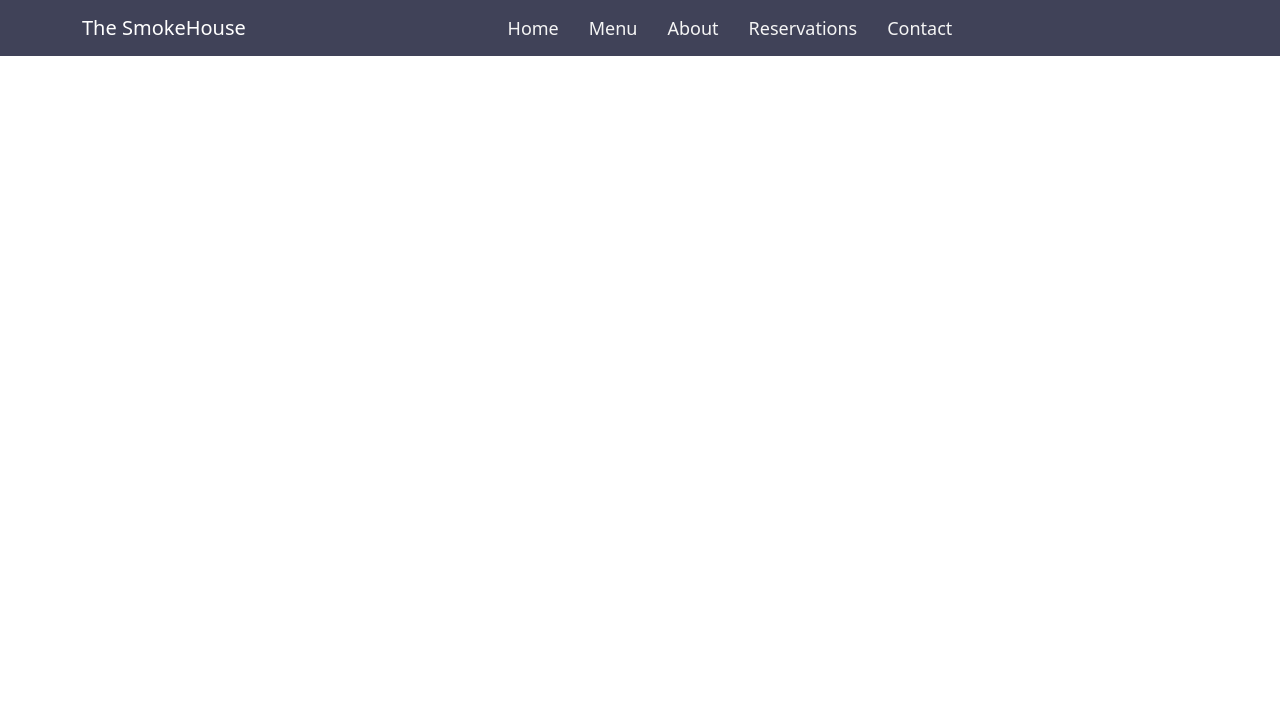
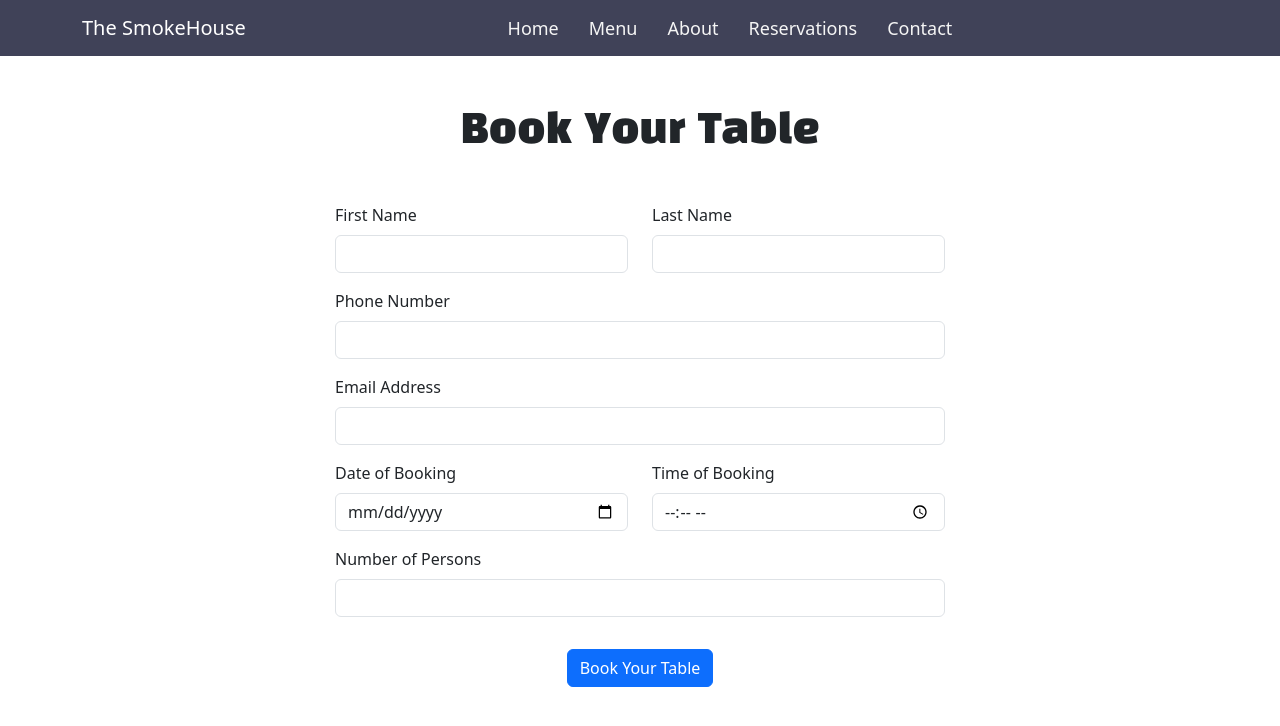
Before and after one commit to Craig-Hudson/The-SmokeHouse, a plain HTML site: page reservations.html in a window 1280 px wide. Drawn offline with nearby package versions, Linux system fonts and the light colour scheme; a web font is replaced by a local one.

Commit message:
feat: add booking form using bootstrap

```diff
--- a/reservations.html
+++ b/reservations.html
@@ -13,7 +13,7 @@
 </head>
 <body>
      <!--------NAVBAR------->
-     <nav id="home" class="navbar navbar-expand-md navbar-dark">
+     <nav id="home" class="navbar navbar-expand-md navbar-dark position-sticky">
         <div class="container">
             <a class="navbar-brand" href="index.html">The SmokeHouse</a>
             <button class="navbar-toggler" type="button" data-bs-toggle="collapse" data-bs-target="#navbarNav" aria-controls="navbarNav" aria-expanded="false" aria-label="Toggle navigation">
@@ -40,5 +40,55 @@
             </div>
         </div>
     </nav>
+    <section id="reservations">
+        <div class="container w-50 border border-3 border-white mt-5">
+            <h1 class="text-center">Book Your Table</h1>
+            <form>
+                <div class="row mt-5">
+                    <div class="col-md-6">
+                        <div class="mb-3">
+                            <label for="firstName" class="form-label">First Name</label>
+                            <input type="text" class="form-control" id="firstName" name="firstName" required>
+                        </div>
+                    </div>
+                    <div class="col-md-6">
+                        <div class="mb-3">
+                            <label for="lastName" class="form-label">Last Name</label>
+                            <input type="text" class="form-control" id="lastName" name="lastName" required>
+                        </div>
+                    </div>
+                </div>
+                <div class="mb-3">
+                    <label for="phoneNumber" class="form-label">Phone Number</label>
+                    <input type="tel" class="form-control" id="phoneNumber" name="phoneNumber" required>
+                </div>
+                <div class="mb-3">
+                    <label for="email" class="form-label">Email Address</label>
+                    <input type="email" class="form-control" id="email" name="email" required>
+                </div>
+                <div class="row">
+                    <div class="col-md-6">
+                        <div class="mb-3">
+                            <label for="bookingDate" class="form-label">Date of Booking</label>
+                            <input type="date" class="form-control" id="bookingDate" name="bookingDate" required>
+                        </div>
+                    </div>
+                    <div class="col-md-6">
+                        <div class="mb-3">
+                            <label for="bookingTime" class="form-label">Time of Booking</label>
+                            <input type="time" class="form-control" id="bookingTime" name="bookingTime" required>
+                        </div>
+                    </div>
+                </div>
+                <div class="mb-3">
+                    <label for="numberOfPersons" class="form-label">Number of Persons</label>
+                    <input type="number" class="form-control" id="numberOfPersons" name="numberOfPersons" required>
+                </div>
+                <div class="text-center">
+                    <button type="submit" class="btn btn-primary mt-3">Book Your Table</button>
+                </div>
+            </form>
+        </div>
+    </section>
 </body>
 </html>
```
